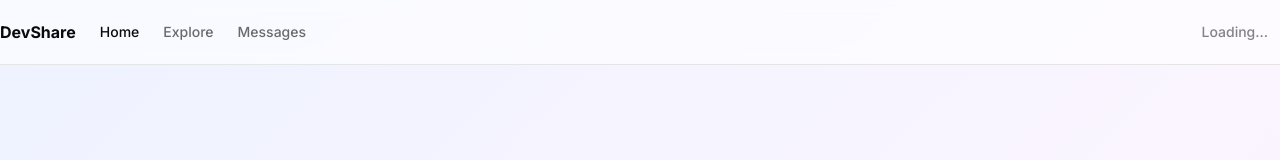
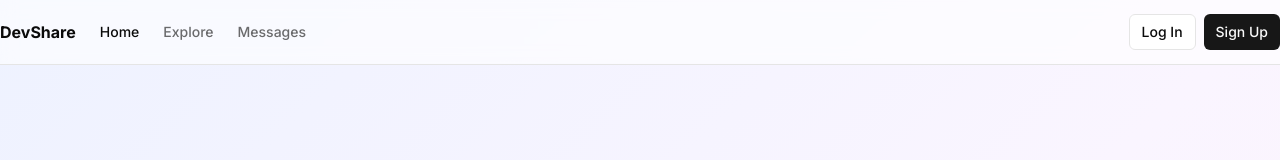
Before and after one commit to devalentineomonya/DevalShare-NextJs-TS-Prizma, a Next.js app: page / in a window 1280 px wide. Shown: the top 160 px of the page. Built offline with nearby package versions, Linux system fonts and the light colour scheme; no server answers.

Commit message:
Added providers module

```diff
--- /dev/null
+++ b/providers/ClientProvider.tsx
@@ -0,0 +1,22 @@
+"use client";
+
+import { SessionProvider } from "next-auth/react";
+import { ThemeProvider } from "@/components/theme-provider";
+import { AuthProvider } from "@/components/auth-provider";
+
+export function ClientProviders({ children }: { children: React.ReactNode }) {
+  return (
+    <SessionProvider>
+      <AuthProvider>
+        <ThemeProvider
+          attribute="class"
+          defaultTheme="system"
+          enableSystem
+          disableTransitionOnChange
+        >
+          {children}
+        </ThemeProvider>
+      </AuthProvider>
+    </SessionProvider>
+  );
+}
```
